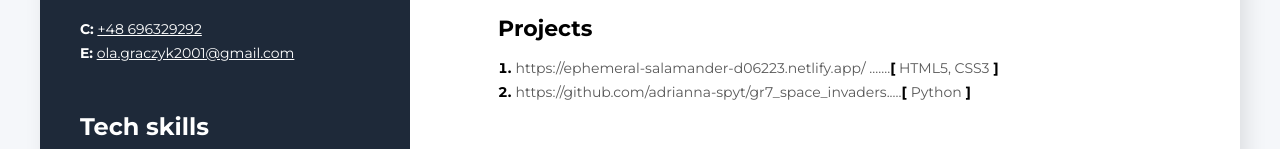
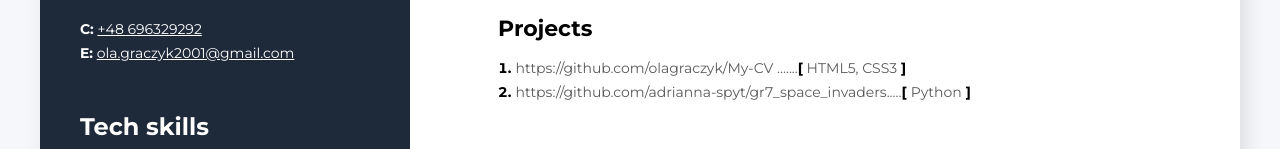
Before and after one commit to olagraczyk/My-CV, a plain HTML site: page cv/index.html in a window 1280 px wide. Shown: the part 526-675 px from the top of the page. Drawn offline with Linux system fonts and the light colour scheme.

Commit message:
Update index.html

```diff
--- a/cv/index.html
+++ b/cv/index.html
@@ -41,8 +41,8 @@
                         <li>
                             <a
                                 class="list-primary-item"
-                                href="https://ephemeral-salamander-d06223.netlify.app/"
-                                >https://ephemeral-salamander-d06223.netlify.app/</a
+                                href="https://github.com/olagraczyk/My-CV"
+                                >https://github.com/olagraczyk/My-CV</a
                             ><span class="list-primary-item"> .......</span
                             >[<span class="list-primary-item">
                                 HTML5, CSS3</span
```
